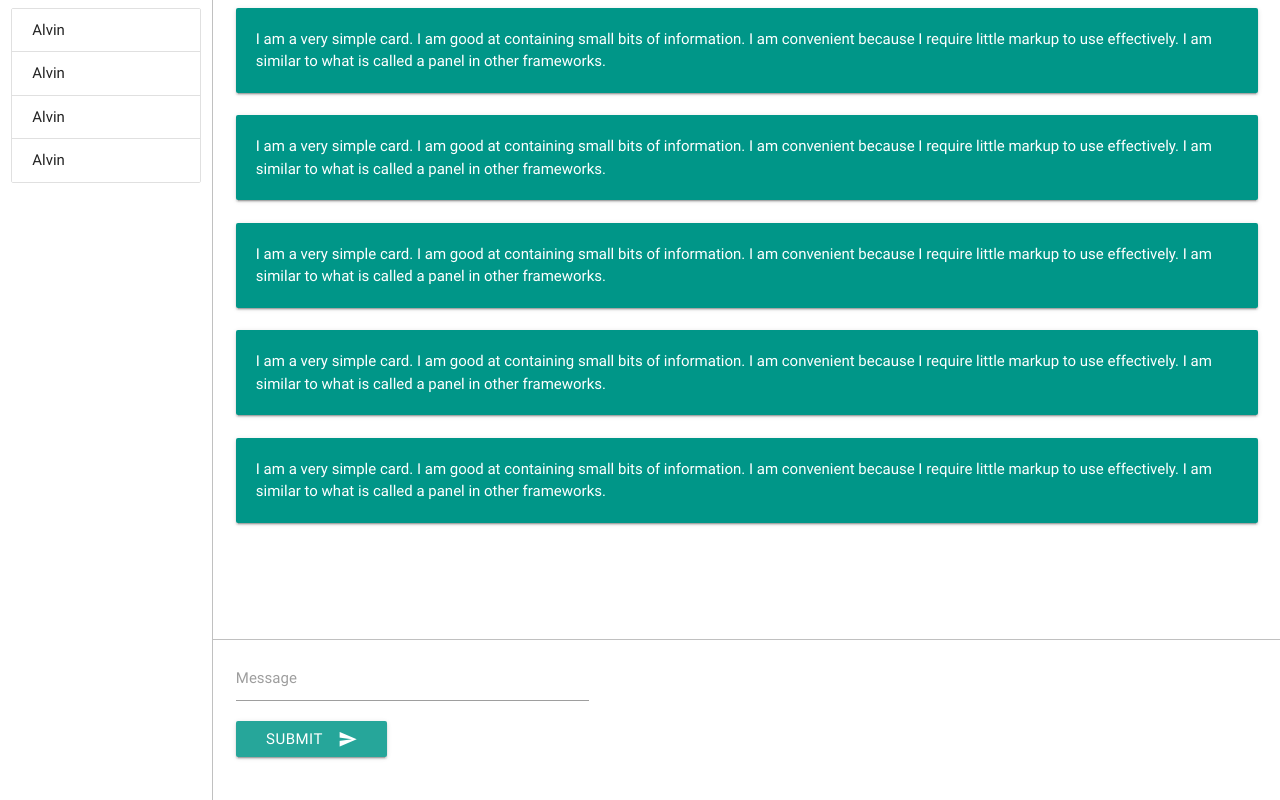
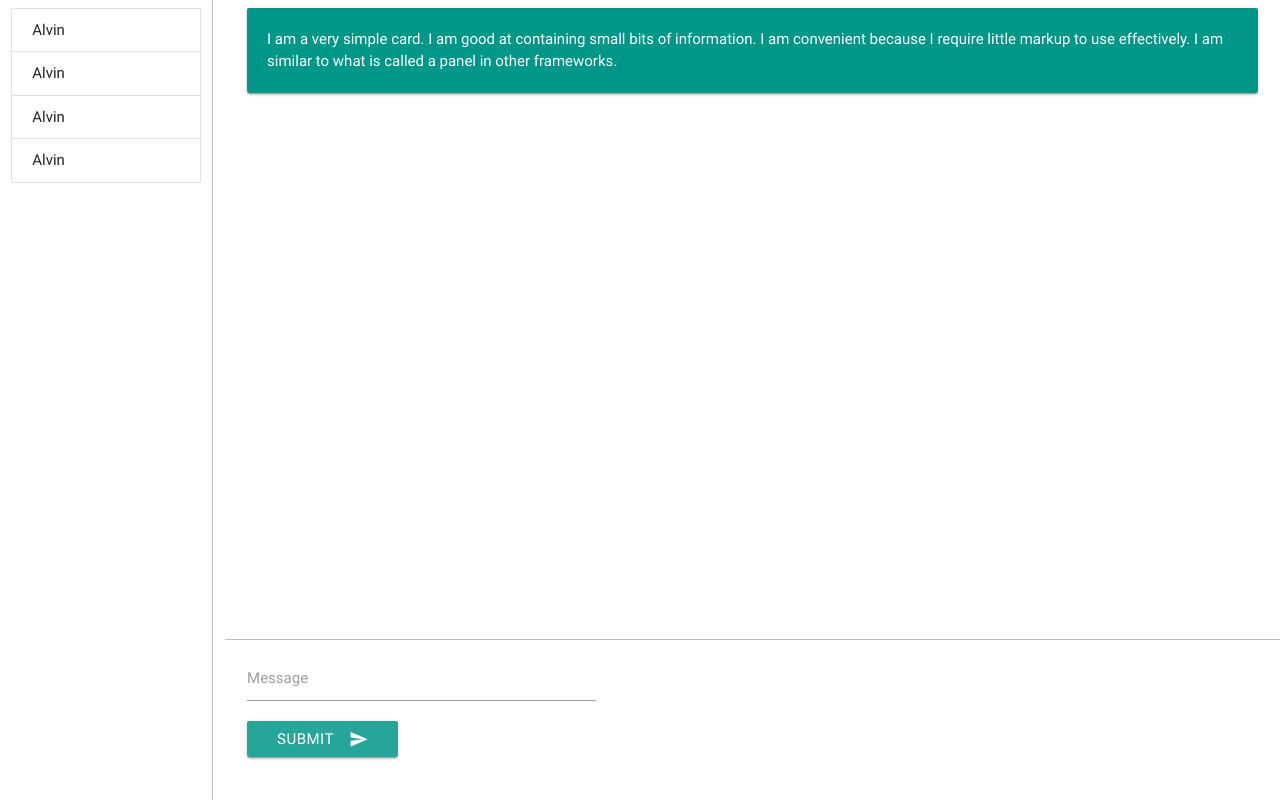
Before and after one commit to loonmotor/web-chat-messenger, a React app: page / in a window 1280 px wide. Built offline with nearby package versions, Linux system fonts and the light colour scheme.

Commit message:
Extract template into corresponding React component

```diff
--- a/client.js
+++ b/client.js
@@ -1,10 +1,7 @@
 import React from 'react';
 import {render} from 'react-dom';
+import App from './react/components/app';
 
 render((
-    <div className="row">
-
-
-
-        </div>
+    <App/>
 ), document.getElementById('app'));
--- a/public/index.html
+++ b/public/index.html
@@ -9,78 +9,7 @@
 </head>
 <body>
 
-    <div id="app" style="display: none"></div>
-
-    <div class="row">
-        <div class="col s4 m2 panel-users">
-            <ul class="collection">
-                  <li class="collection-item">Alvin</li>
-                  <li class="collection-item">Alvin</li>
-                  <li class="collection-item">Alvin</li>
-                  <li class="collection-item">Alvin</li>
-                </ul>
-        </div>
-        <div class="col s8 m10 panel-chats offset-s4 offset-m2">
-            <div class="row chat-messages">
-                <div class="col s12">
-                    <div class="row">
-                        <div class="col s12">
-                          <div class="card-panel teal">
-                            <span class="white-text">I am a very simple card. I am good at containing small bits of information.
-                            I am convenient because I require little markup to use effectively. I am similar to what is called a panel in other frameworks.
-                            </span>
-                          </div>
-                        </div>
-                        <div class="col s12">
-                          <div class="card-panel teal">
-                            <span class="white-text">I am a very simple card. I am good at containing small bits of information.
-                            I am convenient because I require little markup to use effectively. I am similar to what is called a panel in other frameworks.
-                            </span>
-                          </div>
-                        </div>
-                        <div class="col s12">
-                          <div class="card-panel teal">
-                            <span class="white-text">I am a very simple card. I am good at containing small bits of information.
-                            I am convenient because I require little markup to use effectively. I am similar to what is called a panel in other frameworks.
-                            </span>
-                          </div>
-                        </div>
-                        <div class="col s12">
-                          <div class="card-panel teal">
-                            <span class="white-text">I am a very simple card. I am good at containing small bits of information.
-                            I am convenient because I require little markup to use effectively. I am similar to what is called a panel in other frameworks.
-                            </span>
-                          </div>
-                        </div>
-                        <div class="col s12">
-                          <div class="card-panel teal">
-                            <span class="white-text">I am a very simple card. I am good at containing small bits of information.
-                            I am convenient because I require little markup to use effectively. I am similar to what is called a panel in other frameworks.
-                            </span>
-                          </div>
-                        </div>
-                    </div>
-                </div>
-
-            </div>
-
-            <div class="row" id="message-input">
-                <form class="col s12">
-                  <div class="row">
-                    <div class="input-field col s12">
-                      <input id="message" type="text" class="validate">
-                      <label for="message">Message</label>
-                      <button class="btn waves-effect waves-light" type="submit" name="action">Submit
-                        <i class="material-icons right">send</i>
-                      </button>
-                    </div>
-
-                  </div>
-                </form>
-              </div>
-        </div>
-
-    </div>
+    <div id="app"></div>
 
     <script src="/js/jquery-2.1.1.min.js"></script>
     <script src="/js/materialize.min.js"></script>
--- /dev/null
+++ b/react/components/app.js
@@ -0,0 +1,14 @@
+import React, {Component} from 'react';
+import PanelUsers from './panel-users';
+import PanelChats from './panel-chats';
+
+export default class App extends Component {
+    render() {
+        return (
+            <div className="row">
+                <PanelUsers/>
+                <PanelChats/>
+            </div>
+        );
+    }
+}
--- /dev/null
+++ b/react/components/chat-message-input.js
@@ -0,0 +1,21 @@
+import React, {Component} from 'react';
+
+export default class ChatMessageInput extends Component {
+    render() {
+        return (
+            <div className="row" id="message-input">
+                <form className="col s12">
+                    <div className="row">
+                        <div className="input-field col s12">
+                            <input id="message" type="text" className="validate"/>
+                            <label htmlFor="message">Message</label>
+                            <button className="btn waves-effect waves-light" type="submit" name="action">Submit
+                                <i className="material-icons right">send</i>
+                            </button>
+                        </div>
+                    </div>
+                </form>
+            </div>
+        );
+    }
+}
--- /dev/null
+++ b/react/components/chat-message-list.js
@@ -0,0 +1,21 @@
+import React, {Component} from 'react';
+
+export default class ChatMessageList extends Component {
+    render() {
+        return (
+            <div className="row" id="chat-messages">
+                <div className="col s12">
+                    <div className="row">
+                        <div className="col s12">
+                            <div className="card-panel teal">
+                                <span className="white-text">I am a very simple card. I am good at containing small bits of information.
+                                    I am convenient because I require little markup to use effectively. I am similar to what is called a panel in other frameworks.
+                                </span>
+                            </div>
+                        </div>
+                    </div>
+                </div>
+            </div>
+        );
+    }
+}
--- /dev/null
+++ b/react/components/panel-chats.js
@@ -0,0 +1,15 @@
+import React, {Component} from 'react';
+import ChatMessageList from './chat-message-list';
+import ChatMessageInput from './chat-message-input';
+
+export default class PanelChats extends Component {
+    render() {
+        return (
+            <div className="col s8 m10 offset-s4 offset-m2" id="panel-chats ">
+                <ChatMessageList/>
+                <ChatMessageInput/>
+            </div>
+
+        );
+    }
+}
--- /dev/null
+++ b/react/components/panel-users.js
@@ -0,0 +1,16 @@
+import React, {Component} from 'react';
+
+export default class PanelUsers extends Component {
+    render() {
+        return (
+            <div className="col s4 m2" id="panel-users">
+                <ul className="collection">
+                    <li className="collection-item">Alvin</li>
+                    <li className="collection-item">Alvin</li>
+                    <li className="collection-item">Alvin</li>
+                    <li className="collection-item">Alvin</li>
+                </ul>
+            </div>
+        );
+    }
+}
--- a/sass/_custom.scss
+++ b/sass/_custom.scss
@@ -1,15 +1,15 @@
-.panel-users {
+#panel-users {
     position: fixed;
     height: 100%;
     overflow-y: auto;
     border-right: 1px solid silver;
 }
 
-.panel-chats {
+#panel-chats {
     padding: 0 0 50px 0 !important;
 }
 
-.chat-messages {
+#chat-messages {
     position: fixed;
     height: 80%;
     overflow-y: auto;
```
Also changed, not shown: public/css/materialize.css.
